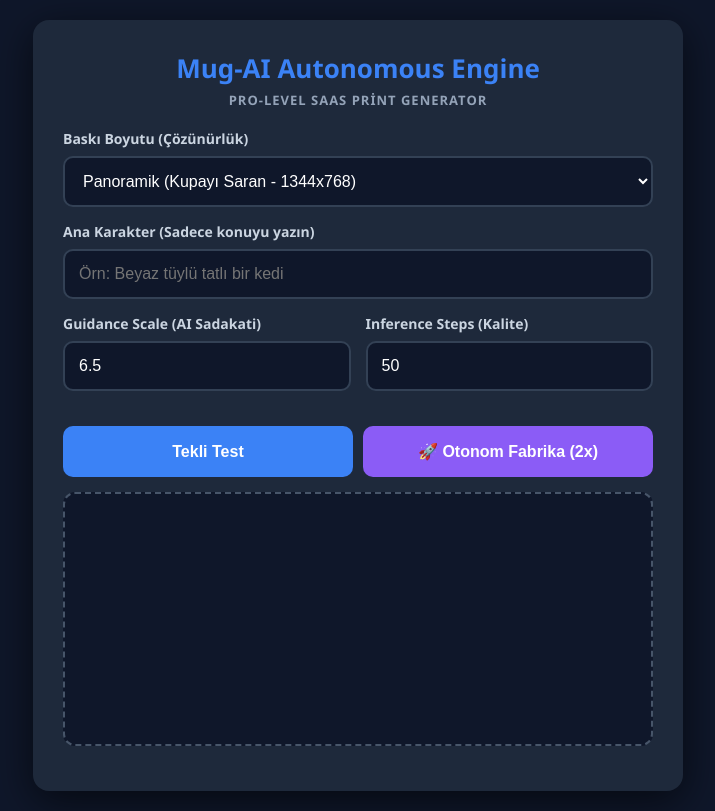
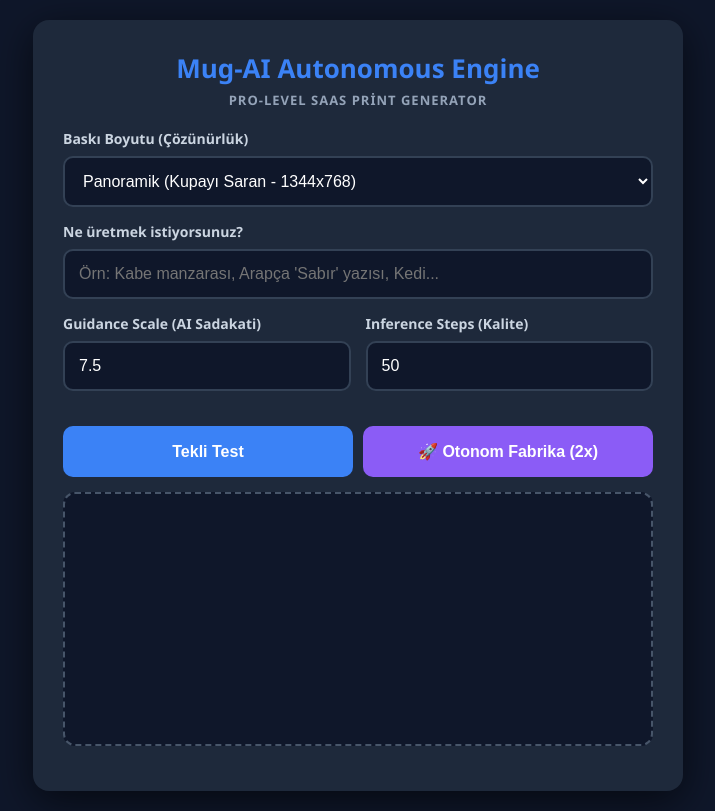
Before and after one commit to fthlabz/mug-ai, a Flask app: page / in a window 1280 px wide. Shown: the whole page, without its empty margins (282-997 px from the left). Run offline with Flask 3, Linux system fonts and the light colour scheme; some libraries are stand-ins or nearby versions.

Commit message:
Update index.html

```diff
--- a/templates/index.html
+++ b/templates/index.html
@@ -118,13 +118,13 @@
         <option value="square">Kare (Sadece Ön Yüz - 1024x1024)</option>
     </select>
 
-    <label for="promptInput">Ana Karakter (Sadece konuyu yazın)</label>
-    <input type="text" id="promptInput" placeholder="Örn: Beyaz tüylü tatlı bir kedi">
+    <label for="promptInput">Ne üretmek istiyorsunuz?</label>
+    <input type="text" id="promptInput" placeholder="Örn: Kabe manzarası, Arapça 'Sabır' yazısı, Kedi...">
 
     <div class="settings-grid">
         <div>
             <label for="guidanceScale">Guidance Scale (AI Sadakati)</label>
-            <input type="number" id="guidanceScale" value="6.5" step="0.1" min="1" max="20">
+            <input type="number" id="guidanceScale" value="7.5" step="0.1" min="1" max="20">
         </div>
         <div>
             <label for="numSteps">Inference Steps (Kalite)</label>
@@ -160,20 +160,13 @@
     let isFactoryRunning = false;
     let currentPredictionId = null;
     let cachedApiKey = null;
-    let lastGeneratedImgUrl = ""; // Manuel indirme için hafızada tutar
-
-    const emotionVariations = [
-        "happy expression", "sleepy expression", "playful mood",
-        "curious look", "soft smile", "majestic and calm",
-        "innocent wide eyes", "gentle gaze", "slightly tilted head", "warm inviting eyes"
-    ];
+    let lastGeneratedImgUrl = "";
 
     async function uretimeBasla(count) {
         const userSubject = document.getElementById('promptInput').value;
         const guidanceScale = parseFloat(document.getElementById('guidanceScale').value);
         const numSteps = parseInt(document.getElementById('numSteps').value);
 
-        // Boyut Seçimini API'ye Göndermek İçin Yakalama
         const printSize = document.getElementById('printSize').value;
         const width = printSize === "wrap" ? 1344 : 1024;
         const height = printSize === "wrap" ? 768 : 1024;
@@ -187,7 +180,7 @@
         const dlPngBtn = document.getElementById('downloadPngBtn');
         const dlJpgBtn = document.getElementById('downloadJpgBtn');
 
-        if (!userSubject) { alert("Lütfen ana karakteri yazın!"); return; }
+        if (!userSubject) { alert("Lütfen ne üretmek istediğinizi yazın!"); return; }
 
         try {
             const bytes = CryptoJS.AES.decrypt(sifreliKasa, gizliPin);
@@ -205,13 +198,14 @@
             statusEl.innerHTML = "Çevriliyor... 🇹🇷 ➔ 🇬🇧";
             statusEl.style.display = "block";
             let englishSubject = userSubject;
+
             try {
                 const trRes = await fetch(`https://api.mymemory.translated.net/get?q=${encodeURIComponent(userSubject)}&langpair=tr|en`);
                 const trData = await trRes.json();
                 if(trData && trData.responseData && trData.responseData.translatedText) {
                     englishSubject = trData.responseData.translatedText;
                 }
-            } catch(e) { console.warn("Çeviri başarısız."); }
+            } catch(e) { console.warn("Çeviri başarısız, orijinal metin kullanılıyor."); }
 
             for (let i = 1; i <= count; i++) {
                 if (!isFactoryRunning) break;
@@ -224,31 +218,12 @@
 
                 progressBar.style.width = `${((i - 1) / count) * 100}%`;
 
-                const randomVariation = emotionVariations[Math.floor(Math.random() * emotionVariations.length)];
+                // YENİ VE ÖZGÜR MASTER PROMPT
+                // Kullanıcı ne yazarsa onu merkeze alır, yüksek kalite etiketleri ekler.
+                const finalPrompt = `Masterpiece, ultra detailed, high resolution, professional photography or high quality digital art of: ${englishSubject}. 8k resolution, perfect lighting, clear focus, visually stunning.`;
 
-                // MASTER PROMPT MİMARİSİ
-                const finalPrompt = `MASTERPIECE PHOTO. REAL SUBJECT FIRST.
-YOU ARE GENERATING A REAL PHOTOGRAPH — NOT ARTWORK.
-
-Ultra realistic photograph of a fluffy ${englishSubject}
-peeking through a soft circular opening made ONLY from clouds and snow.
-expression: ${randomVariation}.
-
-The subject is alive, natural, and dominant in the frame.
-The animal is partially inside the cloud hole emerging toward the camera.
-
-STYLE:
-real photography, organic natural shapes, soft fluffy textures, realistic fur detail, macro photography, emotional cuteness realism, pastel blue minimal background.
-
-COMPOSITION:
-subject centered, face dominant, close-up portrait, subject closer than environment, environment supports subject only.
-
-LIGHTING:
-soft studio light, gentle shadows, shallow depth of field, photographic realism, 8k detail.
-
-ABSOLUTELY NO STRUCTURES OR SCENES.`;
-
-                const negativePrompt = `frame, border, window, box, cube, shadowbox, diorama, paper art, papercraft, paper cut, origami, cardboard, wood, stage, installation, sculpture, illustration, drawing, painting, cartoon, cgi, 3d render, decorative scene`;
+                // İstenmeyen şeyleri (kötü kalite, bulanıklık vs.) engelleyen negatif prompt
+                const negativePrompt = `blurry, low quality, pixelated, ugly, disfigured, bad anatomy, bad composition, watermark, text watermark`;
 
                 const startRes = await fetch("/api/generate", {
                     method: "POST",
@@ -259,8 +234,8 @@ ABSOLUTELY NO STRUCTURES OR SCENES.`;
                         negative_prompt: negativePrompt,
                         guidance_scale: guidanceScale,
                         num_inference_steps: numSteps,
-                        width: width,  // Seçime göre dinamik
-                        height: height, // Seçime göre dinamik
+                        width: width,
+                        height: height,
                         seed: seed
                     })
                 });
@@ -282,18 +257,15 @@ ABSOLUTELY NO STRUCTURES OR SCENES.`;
 
                     if (pollData.status === "succeeded") {
                         const imgUrl = pollData.output[0];
-                        lastGeneratedImgUrl = imgUrl; // Manuel indirme için kaydet
+                        lastGeneratedImgUrl = imgUrl;
 
-                        // Ekranda Ön İzleme Gösterme
                         resultImg.src = imgUrl;
                         resultImg.style.display = "block";
 
                         if(count === 1) {
-                            // Tekli testte butonları aç, kullanıcı seçip indirsin
                             dlPngBtn.style.display = "block";
                             dlJpgBtn.style.display = "block";
                         } else {
-                            // Factory Mode: Kullanıcının resmi görebilmesi için 1.5 saniye bekle, sonra indir
                             await new Promise(res => setTimeout(res, 1500));
                             const dosyaAdi = `Mug-AI-${englishSubject.replace(/\s+/g, '-')}-var${i}-s${seed}`;
                             await indirFormat(imgUrl, dosyaAdi, 'png');
@@ -323,14 +295,12 @@ ABSOLUTELY NO STRUCTURES OR SCENES.`;
         }
     }
 
-    // Arayüzdeki Butonlardan Gelen İndirme Talebi
     async function gorseliIndirManuel(format) {
         if(!lastGeneratedImgUrl) return;
         const filename = `Mug-AI-Single-${Date.now()}`;
         await indirFormat(lastGeneratedImgUrl, filename, format);
     }
 
-    // Yüksek Çözünürlüklü Tuval Motoru ile İndirme (PNG ve Maksimum Kalite JPEG)
     async function indirFormat(imgUrl, filename, format) {
         try {
             const response = await fetch(imgUrl);
@@ -348,12 +318,10 @@ ABSOLUTELY NO STRUCTURES OR SCENES.`;
                     canvas.height = img.height;
                     const ctx = canvas.getContext('2d');
 
-                    // Şeffaflık (alpha) varsa arka planı beyaz yap
                     ctx.fillStyle = "#FFFFFF";
                     ctx.fillRect(0, 0, canvas.width, canvas.height);
                     ctx.drawImage(img, 0, 0);
 
-                    // Maksimum Kalitede (1.0) JPEG oluştur
                     canvas.toBlob((jpegBlob) => {
                         const jpegUrl = window.URL.createObjectURL(jpegBlob);
                         tetikleIndirme(jpegUrl, `${filename}.jpg`);
@@ -366,7 +334,6 @@ ABSOLUTELY NO STRUCTURES OR SCENES.`;
         }
     }
 
-    // Tarayıcı İndirme Tetikleyicisi
     function tetikleIndirme(url, dosyaAdi) {
         const a = document.createElement('a');
         a.href = url;
@@ -376,7 +343,6 @@ ABSOLUTELY NO STRUCTURES OR SCENES.`;
         document.body.removeChild(a);
     }
 
-    // Acil Fren Sistemi
     window.addEventListener('beforeunload', (event) => {
         isFactoryRunning = false;
         if (currentPredictionId && cachedApiKey) {
```
